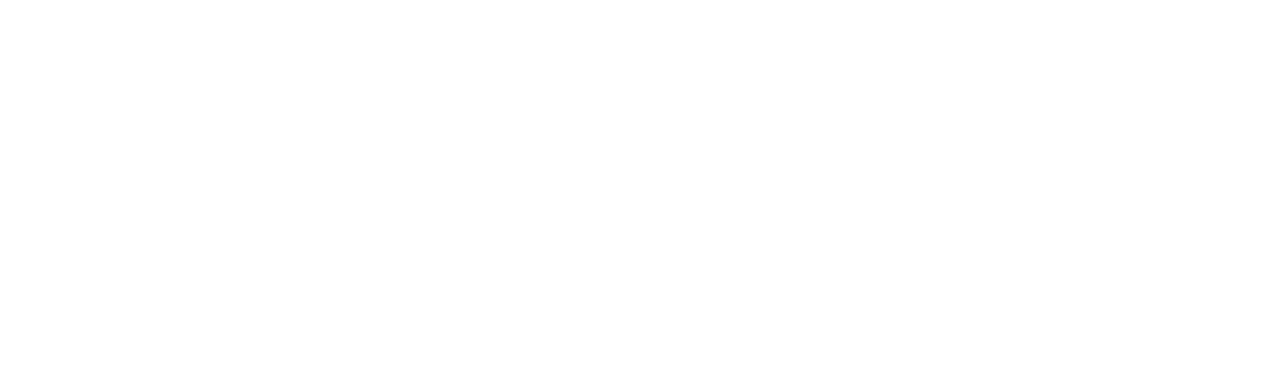
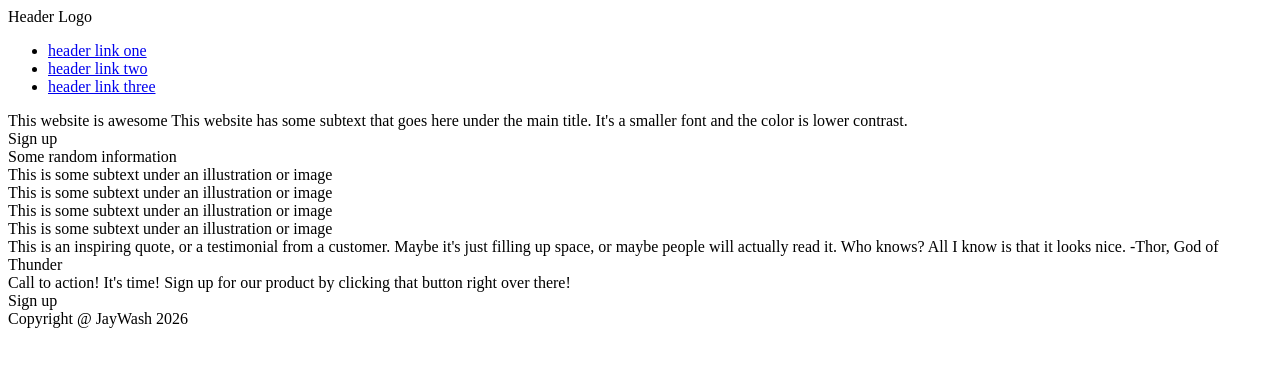
Before and after one commit to JayWash1/odin-landing-page, a plain HTML site: page index.html in a window 1280 px wide. Drawn offline with Linux system fonts and the light colour scheme.

Commit message:
Build landing page structure

```diff
--- a/index.html
+++ b/index.html
@@ -7,5 +7,47 @@
 </head>
 <body>
 
+    <header>
+        Header Logo
+        <ul>
+            <li><a href="#">header link one</a></li>
+            <li><a href="#">header link two</a></li>
+            <li><a href="#">header link three</a></li>
+        </ul>
+    </header>
+
+    <div class="hero">
+        This website is awesome
+        This website has some subtext that goes here under the main title. It's a smaller font and the color is lower contrast.
+        <div class="button-top">Sign up</div>
+    </div>
+    <div class="content">
+        <div class="content-top">
+            Some random information
+            <div class="box"></div>
+            This is some subtext under an illustration or image
+            <div class="box"></div>
+            This is some subtext under an illustration or image
+            <div class="box"></div>
+            This is some subtext under an illustration or image
+            <div class="box"></div>
+            This is some subtext under an illustration or image
+        </div>
+        <div class="content-middle">
+            This is an inspiring quote, or a testimonial from a customer. Maybe it's just filling up space, or maybe people will actually read it. Who knows? All I know is that it looks nice. -Thor, God of Thunder
+        </div>
+        <div class="content-bottom">
+            <div class="call-to-action">
+                Call to action! It's time!
+                Sign up for our product by clicking that button right over there!
+                <div class="button-bottom">Sign up</div>
+            </div>
+        </div>
+    </div>
+
+    <footer>
+        Copyright @ JayWash 2026
+    </footer>
+
 </body>
 </html>
```
